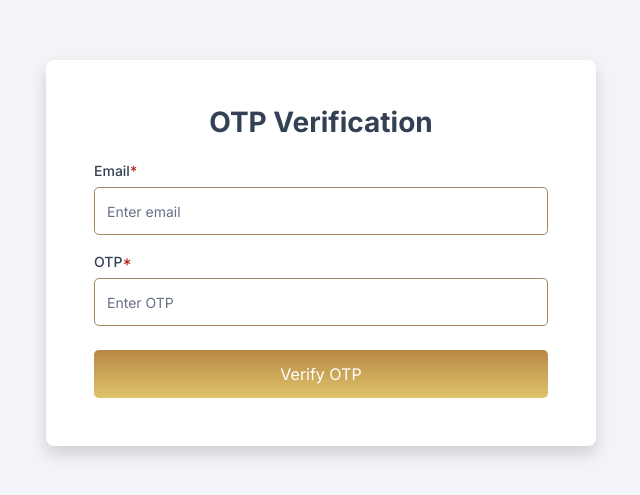
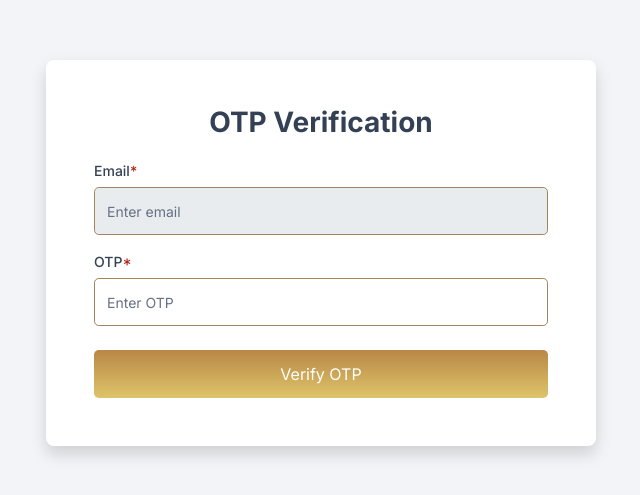
Before and after one commit to spchaudhari17/comics_frontend, a React (Create React App) app: page /OtpVerification in a window 1280 px wide. Shown: the part 147-642 px from the top of the page, without its empty margins (319-959 px from the left). Built offline with nearby package versions, Linux system fonts and the light colour scheme.

Commit message:
updating new changes

```diff
--- a/src/pages/authentication/OtpVerification.js
+++ b/src/pages/authentication/OtpVerification.js
@@ -48,6 +48,12 @@ const OtpVerification = () => {
                 value={email}
                 onChange={(e) => setEmail(e.target.value)}
                 required
+                readOnly
+                style={{
+                  backgroundColor: "#e9ecef",
+                  cursor: "not-allowed"
+                }}
+
               />
             </Form.Group>
 
--- a/src/pages/authentication/SignUp.jsx
+++ b/src/pages/authentication/SignUp.jsx
@@ -184,7 +184,7 @@ export const SignUp = () => {
                                             value={newPassword}
                                             onChange={(e) => setNewPassword(e.target.value)}
                                             placeholder="Enter the 8 digit password"
-                                            // minLength={8} maxLength={8}
+                                            minLength={8} maxLength={30}
                                             // pattern="^(?=.*[a-z])(?=.*[A-Z])(?=.*\d)(?=.*[@$!%*?&])[A-Za-z\d@$!%*?&]{8,}$"
                                             // title="Must be at least 8 characters long, include one uppercase letter, one lowercase letter, one number, and one special character."
                                             autoComplete='new-password'
@@ -208,7 +208,7 @@ export const SignUp = () => {
                                             value={confirmPassword}
                                             onChange={(e) => setConfirmPassword(e.target.value)}
                                             placeholder="Enter the 8 digit password"
-                                            // minLength={8} maxLength={8}
+                                            minLength={8} maxLength={30}
                                             // pattern="^(?=.*[a-z])(?=.*[A-Z])(?=.*\d)(?=.*[@$!%*?&])[A-Za-z\d@$!%*?&]{8,}$"
                                             // title="Must be at least 8 characters long, include one uppercase letter, one lowercase letter, one number, and one special character."
                                             autoComplete='new-password'
@@ -226,9 +226,9 @@ export const SignUp = () => {
                         </Row>
 
                         <div className="form-check fs-6 mb-3">
-                            <input type="checkbox" className="form-check-input fs-16 border-primary border-opacity-75" id="conditionAgreement" required />
+                            <input type="checkbox" className="form-check-input fs-16 border-primary border-opacity-75" id="conditionAgreement" />
                             <label className="form-check-label text-body" htmlFor="conditionAgreement" style={{ paddingTop: '2px' }}>
-                                Agree to the <Link to={'/'} className="text-decoration-none">Terms and Privacy</Link>
+                                Agree to the Terms and Privacy
                             </label>
                         </div>
 
```
